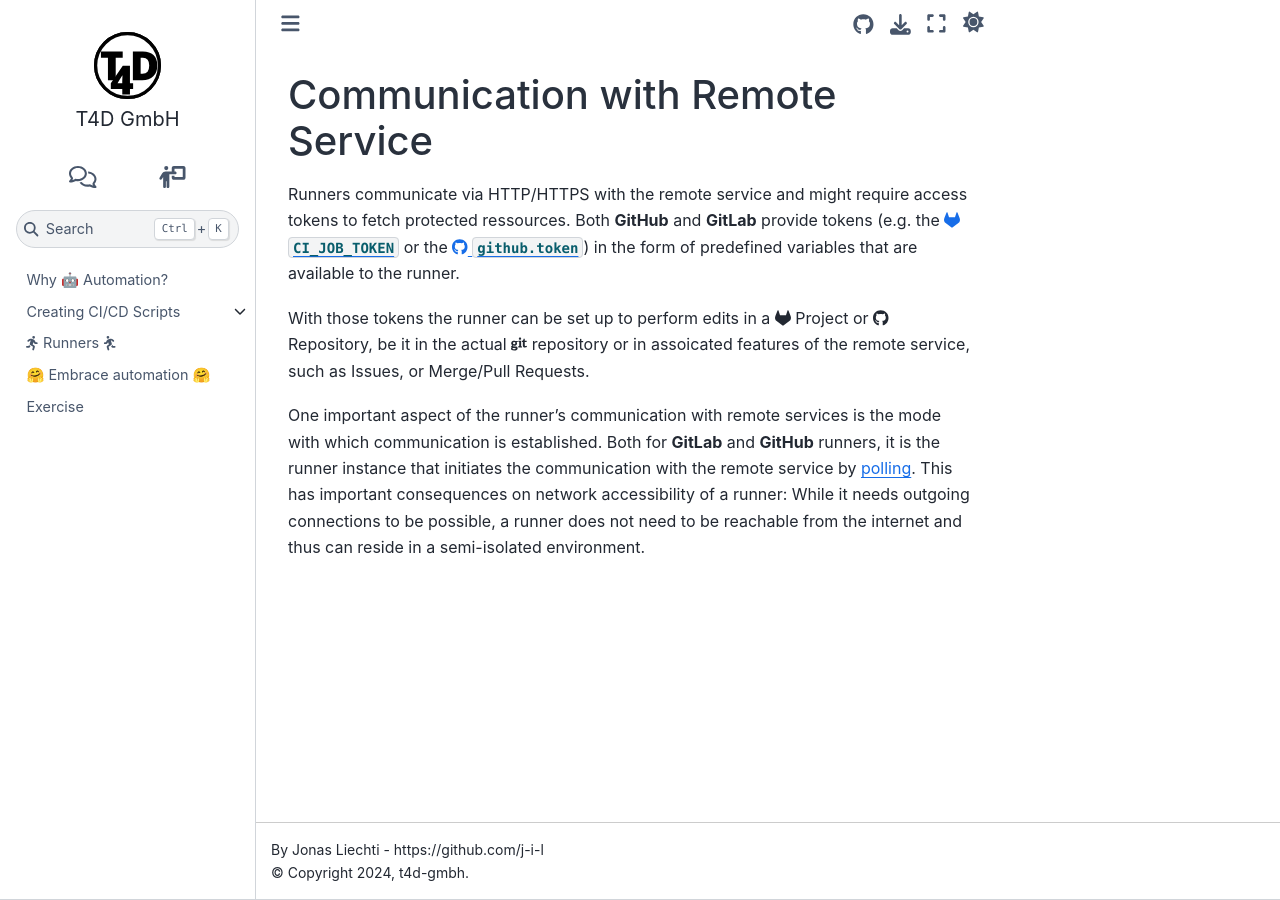
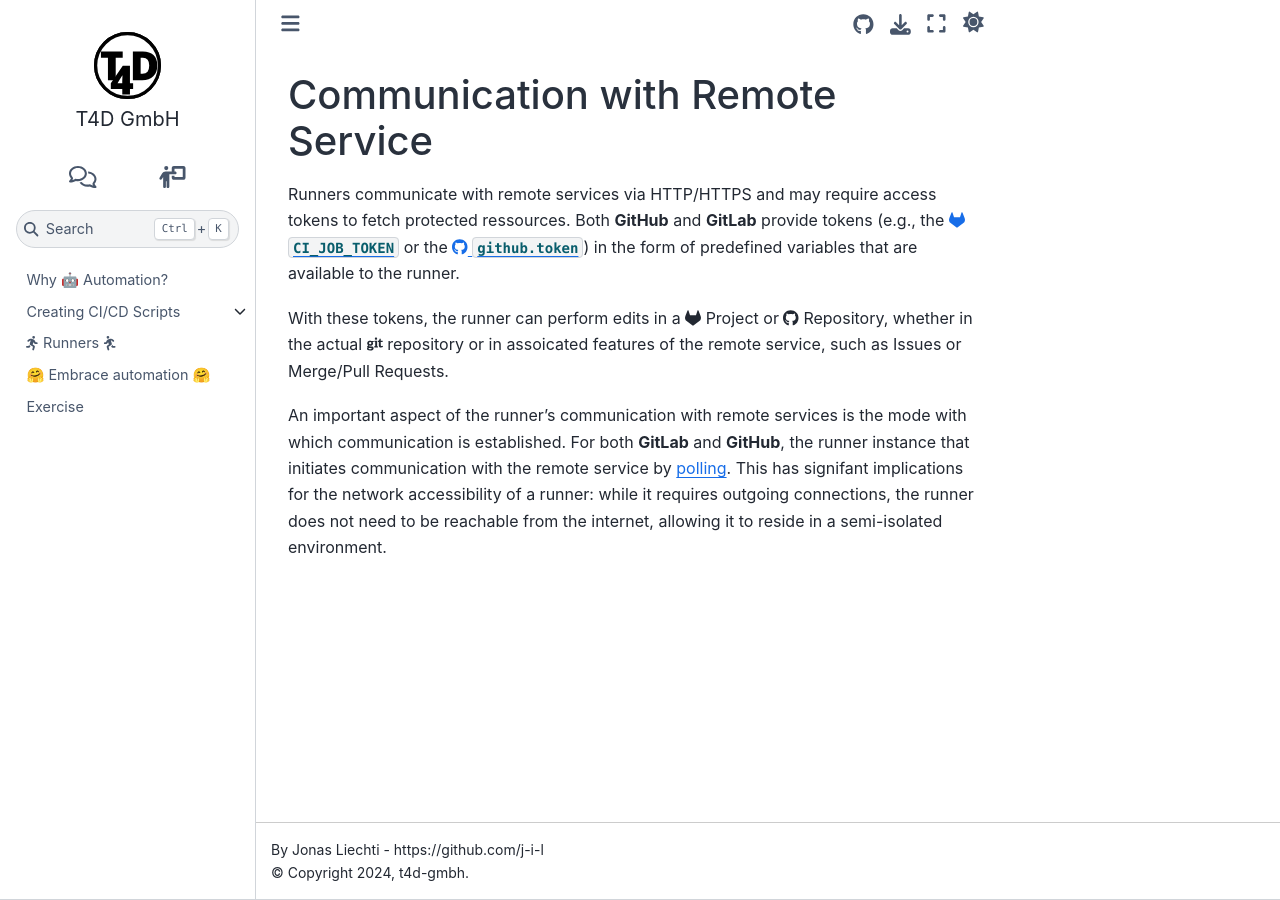
Before and after one commit to t4d-gmbh/ci-cd-workflows, a Sphinx documentation site: the page built from source/content/runners/communication_with_remote.md, in a window 1280 px wide. Built offline with Sphinx 7.4.7 and the Sphinx Book theme 1.1.4, drawn with Linux system fonts in a browser that asks for light colours; the version number could not be read and is left out.

Commit message:
Update communication_with_remote.md
Revised text for readability

```diff
--- a/source/content/runners/communication_with_remote.md
+++ b/source/content/runners/communication_with_remote.md
@@ -16,12 +16,12 @@
 - Outgoing connections are necessary.
 - Runners can operate in a semi-isolated environment (i.e. not reachable from WWW)
 {% else %}
-Runners communicate via HTTP/HTTPS with the remote service and might require access tokens to fetch protected ressources.
-Both **GitHub** and **GitLab** provide tokens (e.g. the [<i class="fab fa-gitlab"></i> `CI_JOB_TOKEN`](https://docs.gitlab.com/ee/ci/jobs/ci_job_token.html) or the [<i class="fab fa-github"></i> `github.token`](https://docs.github.com/en/actions/security-for-github-actions/security-guides/automatic-token-authentication)) in the form of predefined variables that are available to the runner.
+Runners communicate with remote services via HTTP/HTTPS and may require access tokens to fetch protected ressources.
+Both **GitHub** and **GitLab** provide tokens (e.g., the [<i class="fab fa-gitlab"></i> `CI_JOB_TOKEN`](https://docs.gitlab.com/ee/ci/jobs/ci_job_token.html) or the [<i class="fab fa-github"></i> `github.token`](https://docs.github.com/en/actions/security-for-github-actions/security-guides/automatic-token-authentication)) in the form of predefined variables that are available to the runner.
 
-With those tokens the runner can be set up to perform edits in a <i class="fab fa-gitlab"></i> Project or <i class="fab fa-github"></i> Repository, be it in the actual <i class="fab fa-git"></i> repository or in assoicated features of the remote service, such as Issues, or Merge/Pull Requests.
+With these tokens, the runner can perform edits in a <i class="fab fa-gitlab"></i> Project or <i class="fab fa-github"></i> Repository, whether in the actual <i class="fab fa-git"></i> repository or in assoicated features of the remote service, such as Issues or Merge/Pull Requests.
 
-One important aspect of the runner's communication with remote services is the mode with which communication is established.
-Both for **GitLab** and **GitHub** runners, it is the runner instance that initiates the communication with the remote service by [polling](https://en.wikipedia.org/wiki/Polling_(computer_science)).
-This has important consequences on network accessibility of a runner: While it needs outgoing connections to be possible, a runner does not need to be reachable from the internet and thus can reside in a semi-isolated environment.
+An important aspect of the runner's communication with remote services is the mode with which communication is established.
+For both **GitLab** and **GitHub**, the runner instance that initiates communication with the remote service by [polling](https://en.wikipedia.org/wiki/Polling_(computer_science)).
+This has signifant implications for the network accessibility of a runner: while it requires outgoing connections, the runner does not need to be reachable from the internet, allowing it to reside in a semi-isolated environment.
 {% endif %}
```
